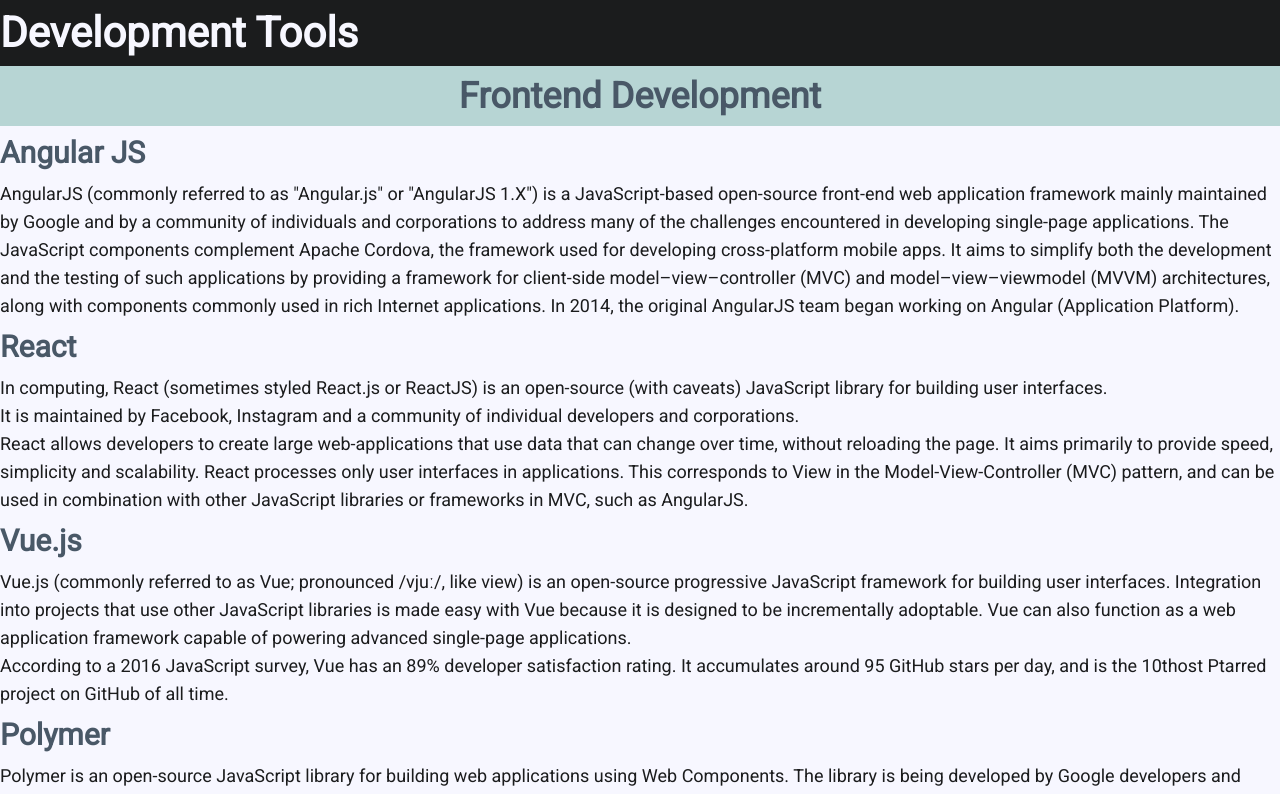
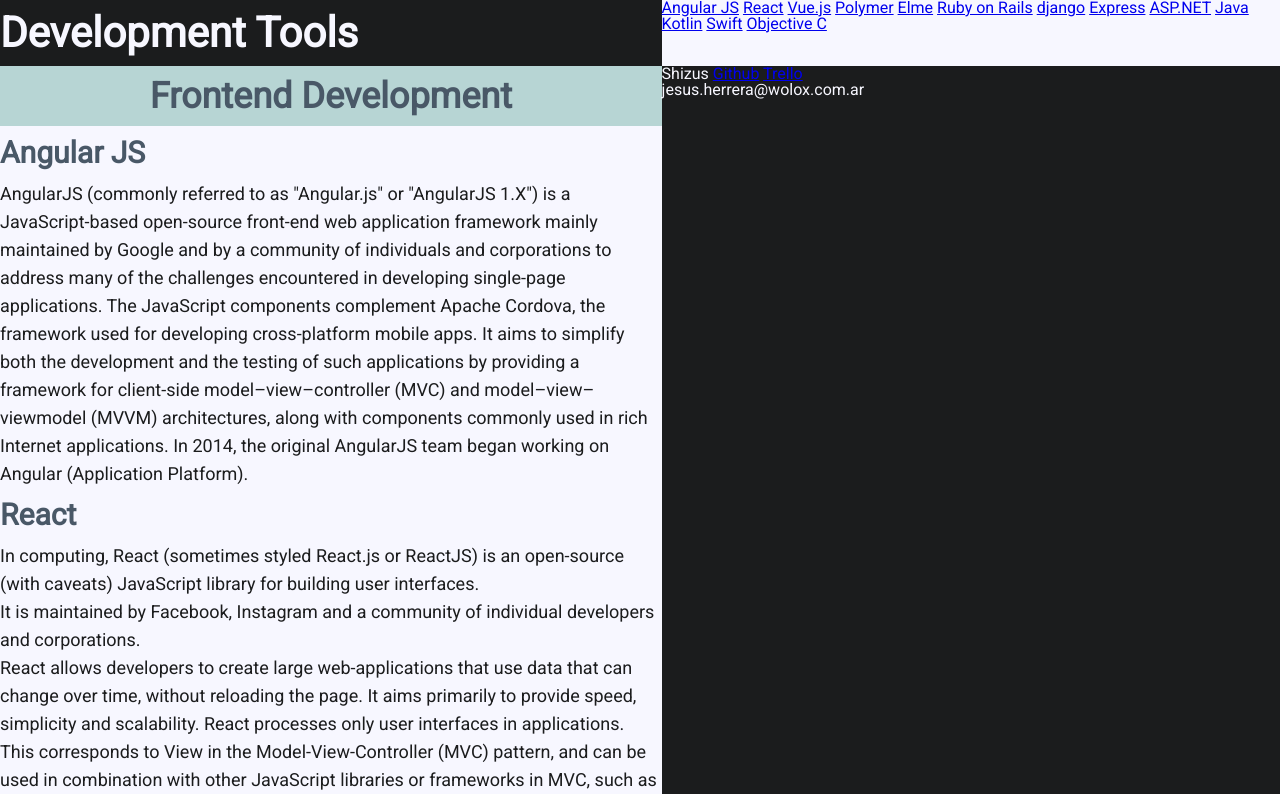
Before and after one commit to trueshizus/training_vanilla_web_development, a plain HTML site: page index.html in a window 1280 px wide. Shown: the top 794 px of the page. Drawn offline with Linux system fonts and the light colour scheme.

Commit message:
Work in progress

```diff
--- a/css/style.css
+++ b/css/style.css
@@ -60,3 +60,11 @@ section h2 {
   text-align: center;
   background-color: #b7d5d4;
 }
+
+
+/* Grid */
+
+body {
+  display: grid;
+  grid-template: "head head" "aside main" "foot foot";
+}
--- a/index.html
+++ b/index.html
@@ -14,10 +14,27 @@
     <header>
         <h1>Development Tools</h1>
     </header>
+
+    <nav>
+        <a href="#angularjs">Angular JS</a>
+        <a href="#react">React</a>
+        <a href="#vuejs">Vue.js</a>
+        <a href="#polymer">Polymer</a>
+        <a href="#elm">Elme</a>
+        <a href="#rubyonrails">Ruby on Rails</a>
+        <a href="#django">django</a>
+        <a href="#express">Express</a>
+        <a href="#aspnet">ASP.NET</a>
+        <a href="#java">Java</a>
+        <a href="#kotlin">Kotlin</a>
+        <a href="#swift">Swift</a>
+        <a href="#objectivec">Objective C</a>
+    </nav>
+
     <main>
         <section>
             <h2>Frontend Development</h2>
-            <article>
+            <article id="angularjs">
                 <h3>Angular JS</h3>
                 <p>AngularJS (commonly referred to as "Angular.js" or "AngularJS 1.X") is a JavaScript-based open-source front-end
                     web application framework mainly maintained by Google and by a community of individuals and corporations
@@ -28,7 +45,7 @@
                     commonly used in rich Internet applications. In 2014, the original AngularJS team began working on Angular
                     (Application Platform).</p>
             </article>
-            <article>
+            <article id="react">
                 <h3>React</h3>
                 <p>In computing, React (sometimes styled React.js or ReactJS) is an open-source (with caveats) JavaScript library
                     for building user interfaces.</p>
@@ -38,7 +55,7 @@
                     user interfaces in applications. This corresponds to View in the Model-View-Controller (MVC) pattern,
                     and can be used in combination with other JavaScript libraries or frameworks in MVC, such as AngularJS.</p>
             </article>
-            <article>
+            <article id="vuejs">
                 <h3>Vue.js</h3>
                 <p>Vue.js (commonly referred to as Vue; pronounced /vjuː/, like view) is an open-source progressive JavaScript
                     framework for building user interfaces. Integration into projects that use other JavaScript libraries
@@ -47,7 +64,7 @@
                 <p>According to a 2016 JavaScript survey, Vue has an 89% developer satisfaction rating. It accumulates around
                     95 GitHub stars per day, and is the 10thost Ptarred project on GitHub of all time.</p>
             </article>
-            <article>
+            <article id="polymer">
                 <h3>Polymer</h3>
                 <p>Polymer is an open-source JavaScript library for building web applications using Web Components. The library
                     is being developed by Google developers and contributors on GitHub. Modern design principles are implemented
@@ -57,7 +74,7 @@
                     for web.
                 </p>
             </article>
-            <article>
+            <article id="elm">
                 <h3>Elm</h3>
                 <p>Elm is a domain-specific programming language for declaratively creating web browser-based graphical user
                     interfaces. Elm is purely functional, and is developed with emphasis on usability, performance, and robustness.
@@ -68,7 +85,7 @@
 
         <section>
             <h2>Backend Development</h2>
-            <article>
+            <article id="rubyonrails">
                 <h3>Ruby on Rails</h3>
                 <p> Ruby on Rails, or simply Rails, is a server-side web application framework written in Ruby under the MIT
                     License. Rails is a model–view–controller (MVC) framework, providing default structures for a database,
@@ -77,7 +94,7 @@
                     MVC, Rails emphasizes the use of other well-known software engineering patterns and paradigms, including
                     convention over configuration (CoC), don't repeat yourself (DRY), and the active record pattern.</p>
             </article>
-            <article>
+            <article id="django">
                 <h3>Django</h3>
                 <p>Django (/ˈdʒæŋɡoʊ/ JANG-goh) is a free and open-source web framework, written in Python, which follows the
                     model-view-template (MVT) architectural pattern. It is maintained by the Django Software Foundation (DSF),
@@ -91,7 +108,7 @@
                     Times, Disqus, Bitbucket, and Nextdoor. It was used on Pinterest, but later the site moved to a framework
                     built over Flask.</p>
             </article>
-            <article>
+            <article id="express">
                 <h3>Express</h3>
                 <p>Express.js, or simply Express, is a web application framework for Node.js, released as free and open-source
                     software under the MIT License. It is designed for building web applications and APIs. It is the de facto
@@ -100,7 +117,7 @@
                     minimal with many features available as plugins. Express is the backend part of the MEAN stack, together
                     with MongoDB database and AngularJS frontend framework.</p>
             </article>
-            <article>
+            <article id="aspnet">
                 <h3>ASP.NET</h3>
                 <p>ASP.NET is an open-source server-side web application framework designed for web development to produce dynamic
                     web pages. It was developed by Microsoft to allow programmers to build dynamic web sites, web applications
@@ -118,7 +135,7 @@
 
         <section>
             <h2>Mobile Development</h2>
-            <article>
+            <article id="java">
                 <h3>Java</h3>
                 <p>Java is a general-purpose computer programming language that is concurrent, class-based, object-oriented,
                     and specifically designed to have as few implementation dependencies as possible. It is intended to let
@@ -139,7 +156,7 @@
                 <p>The latest version is Java 8 which is the only version currently supported for free by Oracle, although earlier
                     versions are supported both by Oracle and other companies on a commercial basis.</p>
             </article>
-            <artice>
+            <artice id="kotlin">
                 <h3>Kotlin</h3>
                 <p>Kotlin is a statically-typed programming language that runs on the Java virtual machine and also can be compiled
                     to JavaScript source code or uses the LLVM compiler infrastructure. Its primary development is from a
@@ -151,7 +168,7 @@
                 <p>Kotlin is being promoted by Google for Android:Therefore, at Google I/O 2017 it was declared as one of the
                     official programming languages to develop Android applications along with Java and C++.</p>
             </artice>
-            <article>
+            <article id="swift">
                 <h3>Swift</h3>
                 <p>Swift is a general-purpose, multi-paradigm, compiled programming language developed by Apple Inc. for iOS,
                     macOS, watchOS, tvOS, and Linux. Swift is designed to work with Apple's Cocoa and Cocoa Touch frameworks
@@ -171,7 +188,7 @@
                     and Linux.</p>
                 <p>In March 2017, Swift made the top 10 in the monthly TIOBE index ranking of popular programming languages.</p>
             </article>
-            <article>
+            <article id="objectivec">
                 <h3>Objective-C</h3>
                 <p>Objective-C is a general-purpose, object-oriented programming language that adds Smalltalk-style messaging
                     to the C programming language. It was the main programming language used by Apple for the OS X and iOS
```
